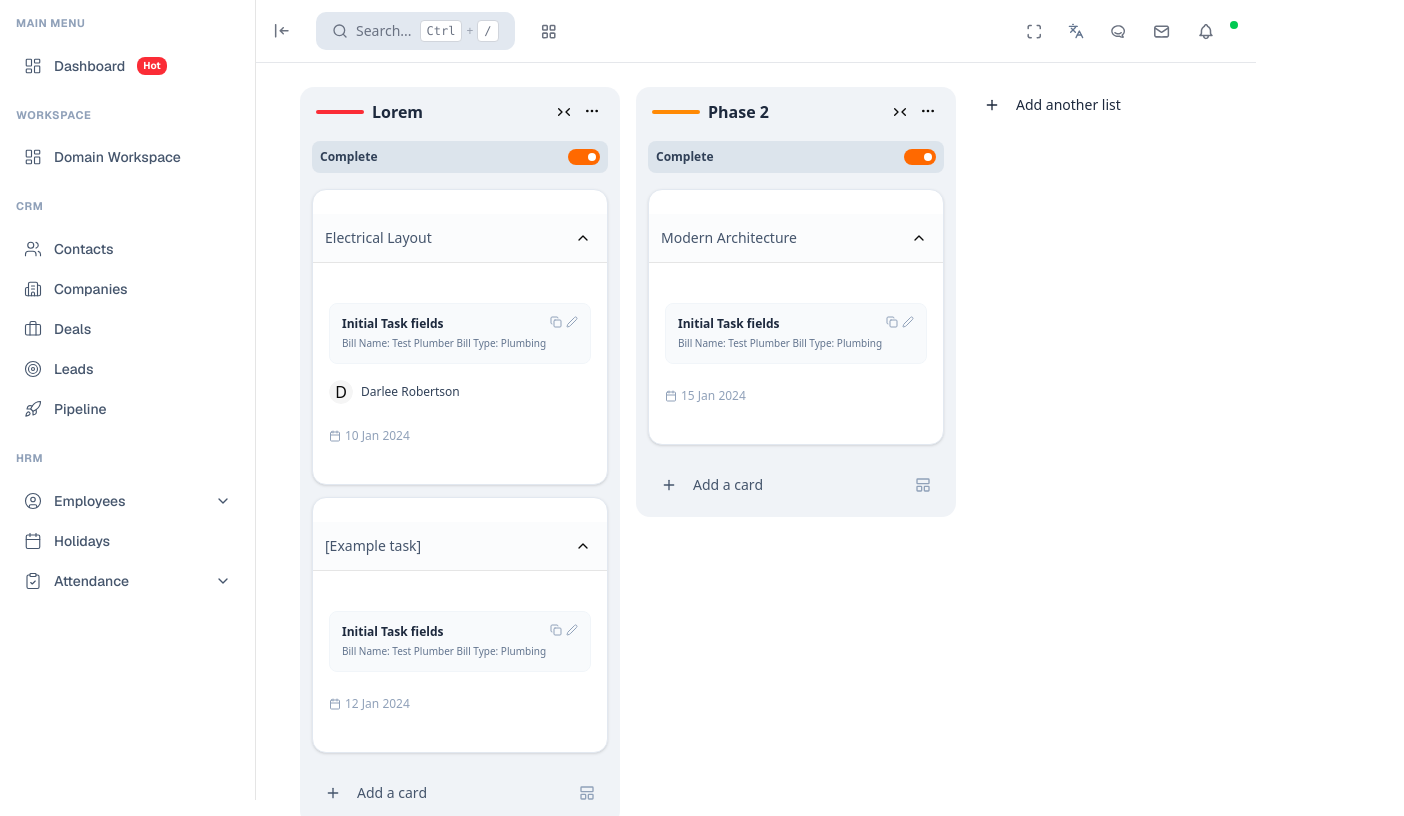
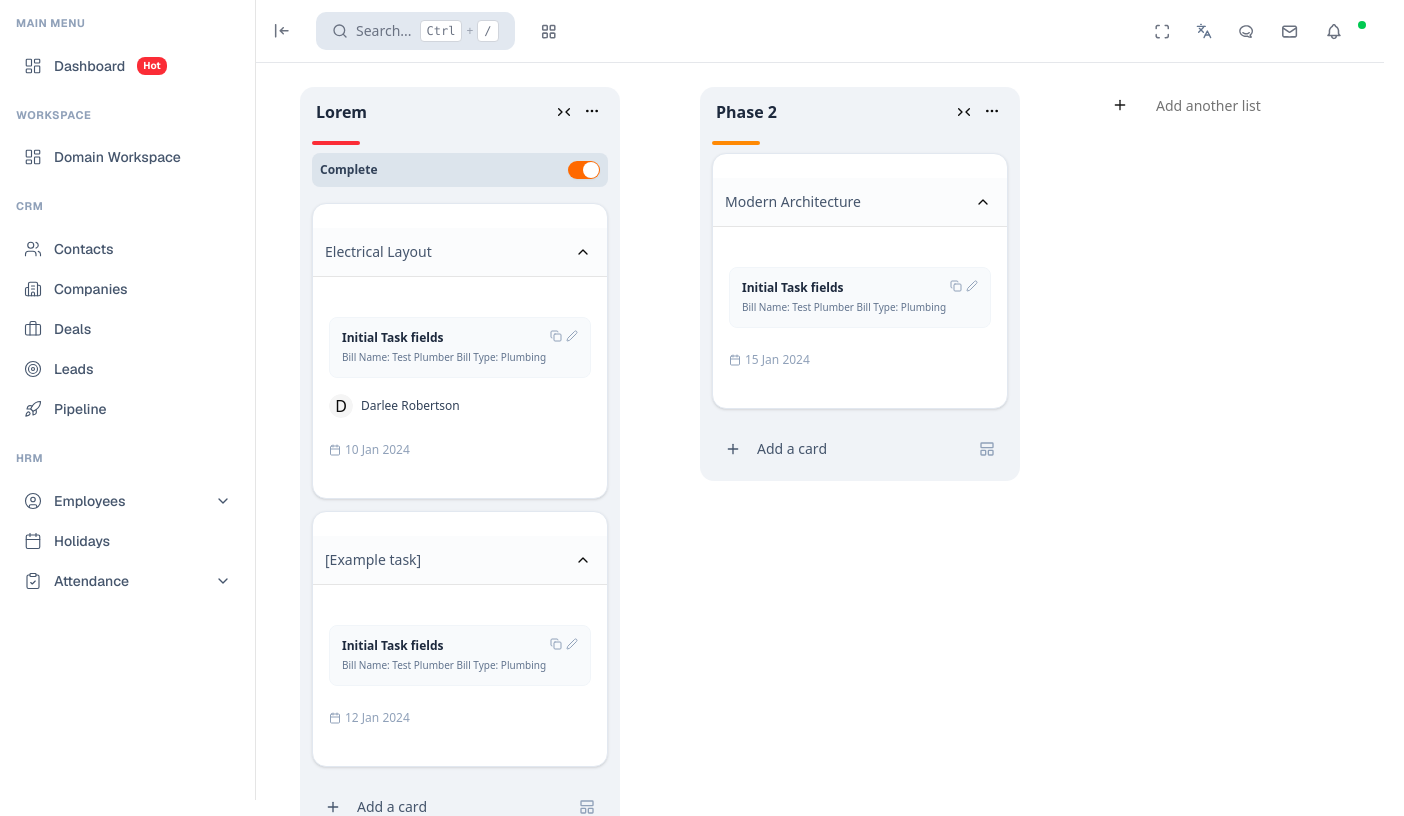
Before and after one commit to AmanDhungel/ramworks, a Next.js app: page /domain-workspace/1/1/1 in a window 1280 px wide. Shown: the top 816 px of the page, 1404 px wide, since content can reach past the window. Built offline with nearby package versions, Linux system fonts and the light colour scheme.

Commit message:
features: changes in UI in DND

```diff
--- a/components/DomainWorkspace/VendorWorkspace/VendorBoard/BoardList.tsx
+++ b/components/DomainWorkspace/VendorWorkspace/VendorBoard/BoardList.tsx
@@ -6,6 +6,10 @@ import {
   Edit2,
   Users,
   Eye,
+  SquarePen,
+  Lock,
+  Trash2,
+  Settings,
 } from "lucide-react";
 import {
   SortableContext,
@@ -15,6 +19,7 @@ import { useDroppable } from "@dnd-kit/core";
 import { Button } from "@/components/ui/button";
 import { SortableTaskCard } from "./SortableTaskCard";
 import { useState } from "react";
+import { Switch } from "@/components/ui/switch";
 
 export const BoardList = ({ id, title, tasks, isComplete }: any) => {
   const [isHidden, setIsHidden] = useState(false);
@@ -24,18 +29,11 @@ export const BoardList = ({ id, title, tasks, isComplete }: any) => {
   return (
     <div
       className={`flex flex-col bg-slate-200/50 rounded-xl p-3 min-w-[320px] max-w-[320px] h-fit transition-all ${
-        isHidden ? "w-[60px] min-w-[60px]" : ""
+        isHidden ? " min-w-[60px]" : ""
       }`}>
       <div className="flex items-center justify-between mb-4 px-1">
         <div className="flex items-center gap-2 overflow-hidden">
-          <div
-            className={`h-1 w-12 rounded-full ${
-              isComplete ? "bg-red-500" : "bg-orange-400"
-            }`}
-          />
-          {!isHidden && (
           <h3 className="font-bold text-slate-800 truncate">{title}</h3>
-          )}
         </div>
         <div className="flex items-center gap-1">
           <Button
@@ -47,7 +45,6 @@ export const BoardList = ({ id, title, tasks, isComplete }: any) => {
               className={`h-4 w-4 ${isHidden ? "rotate-180" : ""}`}
             />
           </Button>
-          {!isHidden && (
           <div className="relative">
             <Button
               variant="ghost"
@@ -57,25 +54,31 @@ export const BoardList = ({ id, title, tasks, isComplete }: any) => {
               <MoreHorizontal className="h-4 w-4" />
             </Button>
             {showMenu && (
-                <div className="absolute top-8 left-0 z-50 w-10 bg-white shadow-xl rounded-md border border-slate-200 flex flex-col p-1 gap-2">
-                  <Edit2 className="h-4 w-4 text-slate-500 cursor-pointer" />
+              <div className="absolute -top-3 left-11 z-50  bg-white shadow-xl rounded-md border border-slate-200 flex flex-col p-4 gap-4">
+                <SquarePen className="h-4 w-4 text-slate-500 cursor-pointer" />
                 <Users className="h-4 w-4 text-slate-500 cursor-pointer" />
                 <Eye className="h-4 w-4 text-slate-500 cursor-pointer" />
-                </div>
-              )}
+                <Lock className="h-4 w-4 text-slate-500 cursor-pointer" />
+                <Trash2 className="h-4 w-4 text-slate-500 cursor-pointer" />
+                <Settings className="h-4 w-4 text-slate-500 cursor-pointer" />
               </div>
             )}
           </div>
         </div>
-
+      </div>
+      <div
+        className={`h-1 w-12 mb-2 rounded-full ${
+          isComplete ? "bg-red-500" : "bg-orange-400"
+        }`}
+      />
       {!isHidden && (
         <>
+          {isComplete && (
             <div className="flex items-center justify-between bg-slate-300/50 p-2 rounded-md mb-4">
               <span className="text-xs font-bold text-slate-700">Complete</span>
-            <div className="h-4 w-8 bg-orange-500 rounded-full relative">
-              <div className="absolute right-1 top-1 h-2 w-2 bg-white rounded-full" />
+              <Switch checked />
             </div>
-          </div>
+          )}
 
           <div ref={setNodeRef} className="flex-1 min-h-[50px]">
             <SortableContext
--- a/components/DomainWorkspace/VendorWorkspace/VendorBoard/VendorBoard.tsx
+++ b/components/DomainWorkspace/VendorWorkspace/VendorBoard/VendorBoard.tsx
@@ -24,6 +24,7 @@ import { Button } from "@/components/ui/button";
 
 import { BoardList } from "./BoardList";
 import { SortableTaskCard } from "./SortableTaskCard";
+import { Input } from "@/components/ui/input";
 
 const INITIAL_DATA = [
   {
@@ -53,13 +54,12 @@ const INITIAL_DATA = [
 export default function VendorBoard() {
   const [lists, setLists] = useState(INITIAL_DATA);
   const [activeTask, setActiveTask] = useState<any>(null);
+  const [addList, setAddList] = useState<any>("");
 
   const sensors = useSensors(
     useSensor(PointerSensor, { activationConstraint: { distance: 5 } }),
     useSensor(KeyboardSensor, { coordinateGetter: sortableKeyboardCoordinates })
   );
-
-  // --- Handlers ---
 
   function handleDragStart(event: DragStartEvent) {
     const { active } = event;
@@ -153,7 +153,7 @@ export default function VendorBoard() {
         onDragStart={handleDragStart}
         onDragOver={handleDragOver}
         onDragEnd={handleDragEnd}>
-        <div className="flex gap-4 items-start overflow-x-auto pb-4 h-full">
+        <div className="flex gap-20 items-start overflow-x-auto pb-4 h-full">
           <SortableContext
             items={lists.map((l) => l.id)}
             strategy={horizontalListSortingStrategy}>
@@ -168,16 +168,32 @@ export default function VendorBoard() {
             ))}
           </SortableContext>
 
-          {/* Add Another List Button */}
           <Button
             variant="secondary"
-            className="min-w-[280px] justify-start bg-white/20 backdrop-blur-md text-slate-800 hover:bg-white/30 border-none">
-            <Plus className="h-4 w-4 mr-2" />
-            Add another list
+            className="min-w-[280px] items-center justify-start bg-white/20 backdrop-blur-md rounded-md p-4 border-none ">
+            <Plus className="h-4 w-4 mr-2  cursor-pointer " />
+            <Input
+              placeholder="Add another list"
+              className=" border-none  shadow-none bg-white/20! backdrop-blur"
+              value={addList}
+              onBlur={() => {
+                if (!addList.trim()) return;
+                setLists((prev) => [
+                  ...prev,
+                  {
+                    id: `list-${prev.length + 1}`,
+                    title: addList,
+                    isComplete: false,
+                    tasks: [],
+                  },
+                ]);
+                setAddList("");
+              }}
+              onChange={(e) => setAddList(e.target.value)}
+            />
           </Button>
         </div>
 
-        {/* Drag Overlay for smooth visual feedback */}
         <DragOverlay
           dropAnimation={{
             sideEffects: defaultDropAnimationSideEffects({
--- a/components/DomainWorkspace/VendorWorkspace/Vendors/VendorBoard.tsx
+++ b/components/DomainWorkspace/VendorWorkspace/Vendors/VendorBoard.tsx
@@ -26,19 +26,27 @@ import { Button } from "@/components/ui/button";
 import { Card, CardContent } from "@/components/ui/card";
 import Image from "next/image";
 import { CreateNewBoard } from "./CreateNewBoard";
-import { useParams } from "next/navigation";
+import { useParams, useRouter } from "next/navigation";
 
 interface Board {
   id: string;
   title: string;
   image: string;
+  urlId: string;
+  urlVendor: string;
 }
 
 const BoardCard = ({ board }: { board: Board }) => {
   const [isMenuOpen, setIsMenuOpen] = useState(false);
-
+  const router = useRouter();
   return (
-    <div className="group relative">
+    <div
+      className="group relative cursor-pointer "
+      onClick={() =>
+        router.push(
+          `/domain-workspace/${board.urlId}/${board.urlVendor}/${board.id}`
+        )
+      }>
       <Card className="overflow-hidden border-none shadow-sm rounded-2xl bg-white ring-1 ring-slate-200">
         <div className="relative h-36 w-full overflow-hidden">
           <Image
@@ -123,18 +131,22 @@ export default function VendorDashboard() {
         title: "Electrical Layout",
         image:
           "https://images.unsplash.com/photo-1581092162384-8987c1794ed9?auto=format&fit=crop&q=80&w=600",
+        urlId: (id as string) || "",
+        urlVendor: (vendors as string) || "",
       },
       {
         id: "2",
         title: "Modern Architecture",
         image:
           "https://images.unsplash.com/photo-1486406146926-c627a92ad1ab?auto=format&fit=crop&q=80&w=600",
+        urlId: (id as string) || "",
+        urlVendor: (vendors as string) || "",
       },
     ];
     return boards.filter((board) =>
       board.title.toLowerCase().includes(searchQuery.toLowerCase())
     );
-  }, [searchQuery]);
+  }, [searchQuery, id, vendors]);
 
   return (
     <div className="flex flex-col min-h-screen bg-white p-8 space-y-8">
@@ -190,10 +202,12 @@ export default function VendorDashboard() {
         </div>
       </div>
 
-      <div className="grid grid-cols-1 gap-10 sm:grid-cols-2 lg:grid-cols-3 xl:grid-cols-4">
-        {filteredBoards.map((board) => (
-          <BoardCard key={board.id} board={board} />
-        ))}
+      <div className="overflow-y-scroll flex gap-20">
+        <div className="flex gap-20">
+          {filteredBoards.map((board) => (
+            <BoardCard key={board.id} board={board} />
+          ))}
+        </div>
 
         <CreateNewBoard />
       </div>
--- /dev/null
+++ b/components/ui/switch.tsx
@@ -0,0 +1,30 @@
+"use client";
+
+import * as React from "react";
+import * as SwitchPrimitive from "@radix-ui/react-switch";
+
+import { cn } from "@/lib/utils";
+
+function Switch({
+  className,
+  ...props
+}: React.ComponentProps<typeof SwitchPrimitive.Root>) {
+  return (
+    <SwitchPrimitive.Root
+      data-slot="switch"
+      className={cn(
+        "peer data-[state=checked]:bg-orange-500 data-[state=unchecked]:bg-input focus-visible:border-ring focus-visible:ring-ring/50 dark:data-[state=unchecked]:bg-input/80 inline-flex h-[1.15rem] w-8 shrink-0 items-center rounded-full border border-transparent shadow-xs transition-all outline-none focus-visible:ring-[3px] disabled:cursor-not-allowed disabled:opacity-50",
+        className
+      )}
+      {...props}>
+      <SwitchPrimitive.Thumb
+        data-slot="switch-thumb"
+        className={cn(
+          "bg-background dark:data-[state=unchecked]:bg-foreground dark:data-[state=checked]:bg-primary-foreground pointer-events-none block size-4 rounded-full ring-0 transition-transform data-[state=checked]:translate-x-[calc(100%-2px)] data-[state=unchecked]:translate-x-0"
+        )}
+      />
+    </SwitchPrimitive.Root>
+  );
+}
+
+export { Switch };
--- a/package.json
+++ b/package.json
@@ -19,6 +19,7 @@
     "@radix-ui/react-label": "^2.1.8",
     "@radix-ui/react-select": "^2.2.6",
     "@radix-ui/react-slot": "^1.2.4",
+    "@radix-ui/react-switch": "^1.2.6",
     "@tanstack/react-query": "^5.90.16",
     "class-variance-authority": "^0.7.1",
     "clsx": "^2.1.1",
```
Also changed, not shown: 1 other file (tests, documents, lock files or other folders). Lines whose indentation alone changed are shown as unchanged.
